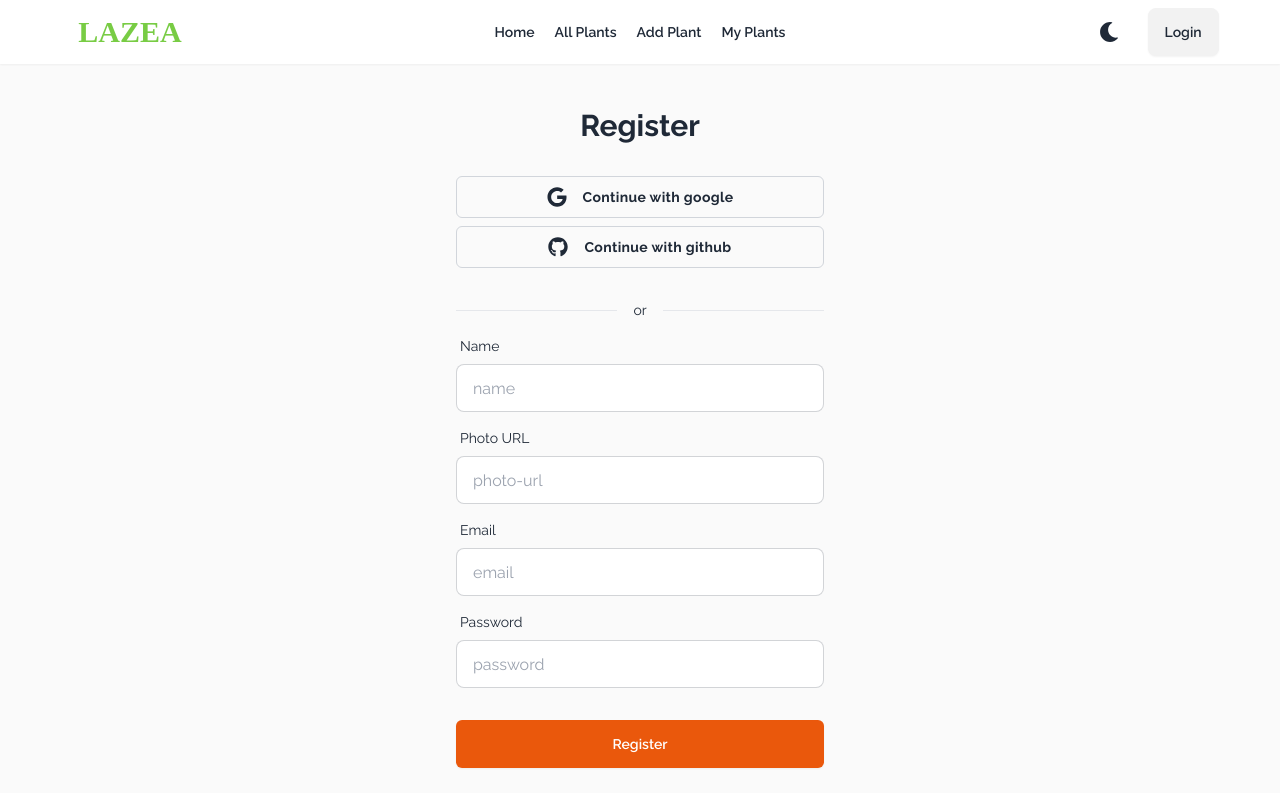
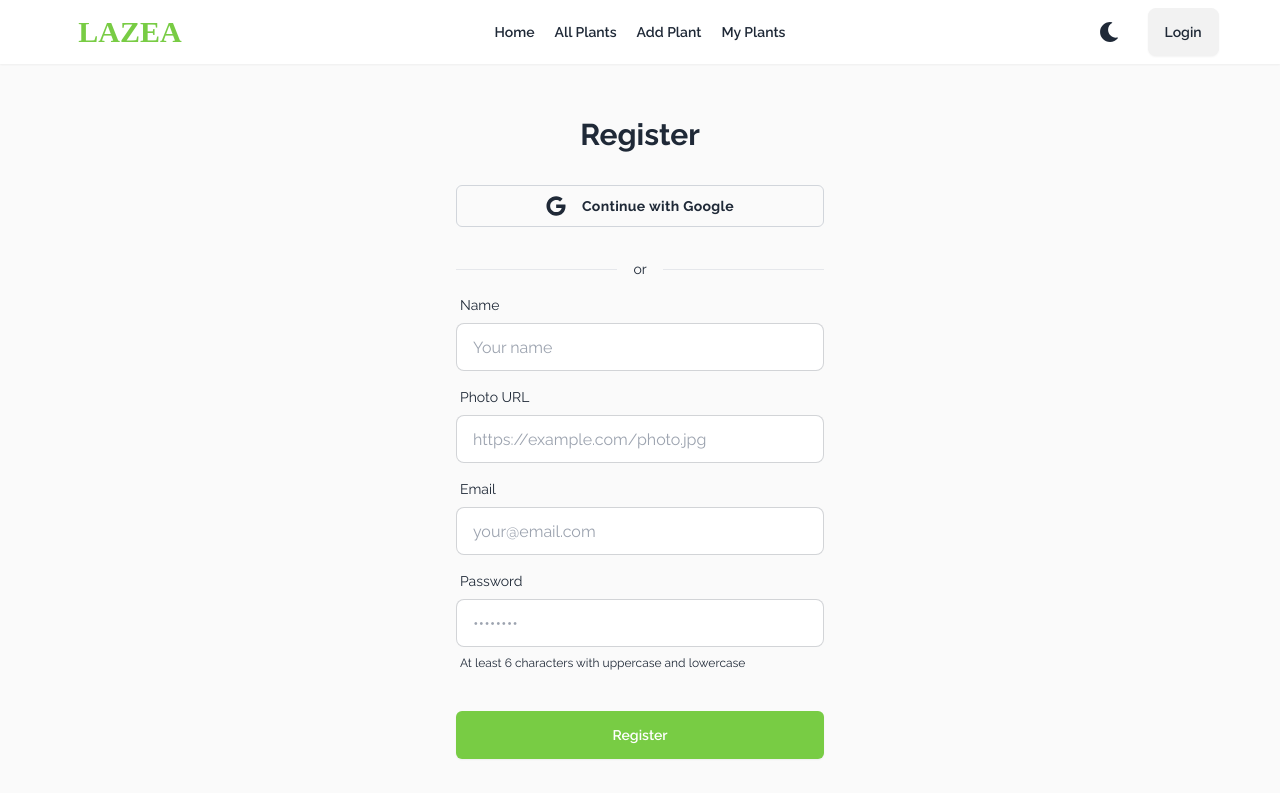
Before and after one commit to arifurrahmansajid/LAZEA, a React (Vite) app: page /register in a window 1280 px wide. Shown: the top 793 px of the page. Built offline with nearby package versions, Linux system fonts and the light colour scheme; no server answers; a web font is replaced by a local one.

Commit message:
add register page

```diff
--- a/src/components/Register.jsx
+++ b/src/components/Register.jsx
@@ -1,12 +1,14 @@
 import { useContext, useState } from "react";
 import { Link, useNavigate } from "react-router-dom";
-import { createUserWithEmailAndPassword, getAuth, updateProfile } from "firebase/auth";
+import { getAuth } from "firebase/auth";
 import { FaGithub, FaGoogle } from "react-icons/fa";
-import { toast } from "react-toastify";
+import { toast, ToastContainer } from "react-toastify";
+import 'react-toastify/dist/ReactToastify.css';
 import { AuthContext } from "./AuthContext";
 
 const Register = () => {
-  const [ error, setError ] = useState([]);
+  const [error, setError] = useState({});
+  const [isLoading, setIsLoading] = useState(false);
   const navigate = useNavigate();
   const { createNewUser, setUser, updateUserProfile, logInWithGoogle, logInWithGithub } = useContext(AuthContext);
   const auth = getAuth();
@@ -16,75 +18,93 @@ const Register = () => {
     return passwordRegex.test(password);
   };
 
-  const handleSubmit = (e) => {
+  const handleSubmit = async (e) => {
     e.preventDefault();
+    setIsLoading(true);
+    setError({});
 
     const form = new FormData(e.target);
     const name = form.get("name");
     const photo = form.get("photo");
     const email = form.get("email");
     const password = form.get("password");
-    console.log({name, photo, email, password})
 
-    if (name.length < 5) {
-      setError({...error, name: "Name must be more than 5 characters long."});
+    // Validation
+    if (name.length < 3) {
+      setError({ ...error, name: "Name must be at least 3 characters long." });
+      setIsLoading(false);
       return;
     }
     if (!validatePassword(password)) {
-      toast.error("Password must have at least one uppercase, one lowercase letter, and be at least 6 characters long.");
+      toast.error("Password must contain at least 6 characters with one uppercase and one lowercase letter", {
+        position: "top-right",
+        autoClose: 5000,
+      });
+      setIsLoading(false);
       return;
-    } else {
-      toast.success("Register in successfully!")
-    };
+    }
 
-    createNewUser(email, password)
-    .then((res) => {
-      setUser(res.user)
-      updateUserProfile(auth.currentUser,{displayName: name, photoURL: photo})
-      .then(() => {
-        navigate('/');
-      }).catch(err => console.log(err));
-    })
-    .catch((err) => console.log(err.message));
+    try {
+      // Create user
+      const userCredential = await createNewUser(email, password);
+      setUser(userCredential.user);
 
-    console.log(name, email, password, photo);
- };
+      // Update profile
+      await updateUserProfile(auth.currentUser, {
+        displayName: name,
+        photoURL: photo
+      });
 
-  const handleGoogleSignIn = () => {
-    logInWithGoogle()
-    .then(result => {
-      console.log(result.user);
-      navigate('/');
-    })
-    .catch(error => console.log('ERROR', error.message))
-  }
+      toast.success("Registration successful! Redirecting...", {
+        position: "top-right",
+        autoClose: 2000,
+      });
 
-  const handleGithubSignIn = () => {
-    logInWithGithub()
-    .then(result => {
-      console.log(result.user);
-      navigate('/');
-    })
-    .catch(error => console.log('ERROR', error.message))
-  }
+      // Redirect after delay
+      setTimeout(() => {
+        navigate("/");
+      }, 2000);
+    } catch (err) {
+      console.error(err);
+      toast.error(err.message || "Registration failed. Please try again.", {
+        position: "top-right",
+        autoClose: 5000,
+      });
+    } finally {
+      setIsLoading(false);
+    }
+  };
+
+  const handleGoogleSignIn = async () => {
+    try {
+      const result = await logInWithGoogle();
+      toast.success("Signed in with Google successfully!", {
+        position: "top-right",
+        autoClose: 2000,
+      });
+      setTimeout(() => navigate('/'), 1500);
+    } catch (error) {
+      toast.error(`Google sign-in failed: ${error.message}`, {
+        position: "top-right",
+        autoClose: 5000,
+      });
+    }
+  };
 
   return (
     <div className="">
+      <ToastContainer />
       <div className="min-h-screen flex justify-center items-center">
         <div className="card w-full max-w-lg shrink-0 rounded p-10">
-          <h2 className="text-3xl text-center font-bold"> Register </h2>
+          <h2 className="text-3xl text-center font-bold">Register</h2>
           <form onSubmit={handleSubmit} className="card-body">
             <button
-            onClick={handleGoogleSignIn}
-            type="button" className="w-full flex items-center justify-center gap-4 py-2.5 px-4 text-sm tracking-wide font-bold border border-gray-300 rounded-md bg-transparent hover:text-white hover:bg-orange-600 dark:hover:border-orange-600 focus:outline-none">
-              <div className="text-xl"> <FaGoogle></FaGoogle> </div>
-              Continue with google
-            </button>
-            <button
-            onClick={handleGithubSignIn}
-            type="button" className="w-full flex items-center justify-center gap-4 py-2.5 px-4 text-sm tracking-wide font-bold border border-gray-300 rounded-md bg-transparent hover:text-white hover:bg-orange-600 dark:hover:border-orange-600 focus:outline-none">
-              <div className="text-xl"> <FaGithub></FaGithub> </div>
-              Continue with github
+              onClick={handleGoogleSignIn}
+              type="button"
+              className="w-full flex items-center justify-center gap-4 py-2.5 px-4 text-sm tracking-wide font-bold border border-gray-300 rounded-md bg-transparent hover:text-white hover:bg-[#78cc44] dark:hover:border-[#78cc44] focus:outline-none"
+            >
+              <div className="text-xl"><FaGoogle /></div>
+              Continue with Google
             </button>
             <div className="mt-6 flex items-center gap-4">
               <hr className="w-full" />
@@ -92,52 +112,79 @@ const Register = () => {
               <hr className="w-full" />
             </div>
             <div className="form-control">
-              <label className="label"> <span className="label-text dark:text-white"> Name </span> </label>
+              <label className="label">
+                <span className="label-text dark:text-white">Name</span>
+              </label>
               <input
                 name="name"
                 type="text"
-                placeholder="name"
+                placeholder="Your name"
                 className="input input-bordered"
                 required
               />
-              {
-                error.name && <label className="label text-xs text-red-600">
+              {error.name && (
+                <label className="label text-xs text-red-600">
                   {error.name}
                 </label>
-              }
+              )}
             </div>
             <div className="form-control">
-              <label className="label"> <span className="label-text dark:text-white"> Photo URL </span></label>
+              <label className="label">
+                <span className="label-text dark:text-white">Photo URL</span>
+              </label>
               <input
                 name="photo"
-                type="text"  placeholder="photo-url" className="input input-bordered"
-                required
-              />
-            </div>
-            <div className="form-control">
-              <label className="label"> <span className="label-text dark:text-white"> Email </span> </label>
-              <input
-                name="email"
-                type="email"
-                placeholder="email" className="input input-bordered"
+                type="text"
+                placeholder="https://example.com/photo.jpg"
+                className="input input-bordered"
                 required
               />
             </div>
             <div className="form-control">
               <label className="label">
-                <span className="label-text dark:text-white"> Password </span>
+                <span className="label-text dark:text-white">Email</span>
+              </label>
+              <input
+                name="email"
+                type="email"
+                placeholder="your@email.com"
+                className="input input-bordered"
+                required
+              />
+            </div>
+            <div className="form-control">
+              <label className="label">
+                <span className="label-text dark:text-white">Password</span>
               </label>
               <input
                 name="password"
-                type="password" placeholder="password" className="input input-bordered"
-                required />
+                type="password"
+                placeholder="••••••••"
+                className="input input-bordered"
+                required
+              />
+              <label className="label">
+                <span className="label-text-alt">At least 6 characters with uppercase and lowercase</span>
+              </label>
             </div>
             <div className="form-control mt-6">
-              <button className="btn bg-orange-600 hover:bg-orange-500 border-none text-white rounded-md"> Register </button>
+              <button
+                className="btn bg-[#78cc44] hover:bg-[#78cc44] border-none text-white rounded-md"
+                disabled={isLoading}
+              >
+                {isLoading ? (
+                  <span className="loading loading-spinner"></span>
+                ) : (
+                  "Register"
+                )}
+              </button>
             </div>
           </form>
-          <p className="text-sm flex items-center justify-center"> Already Have An Account?
-            <Link to="/login" className="text-orange-600 font-semibold hover:underline ml-1 whitespace-nowrap"> Login here </Link>
+          <p className="text-sm flex items-center justify-center">
+            Already have an account?
+            <Link to="/login" className="text-[#78cc44] font-semibold hover:underline ml-1 whitespace-nowrap">
+              Login here
+            </Link>
           </p>
         </div>
       </div>
```
